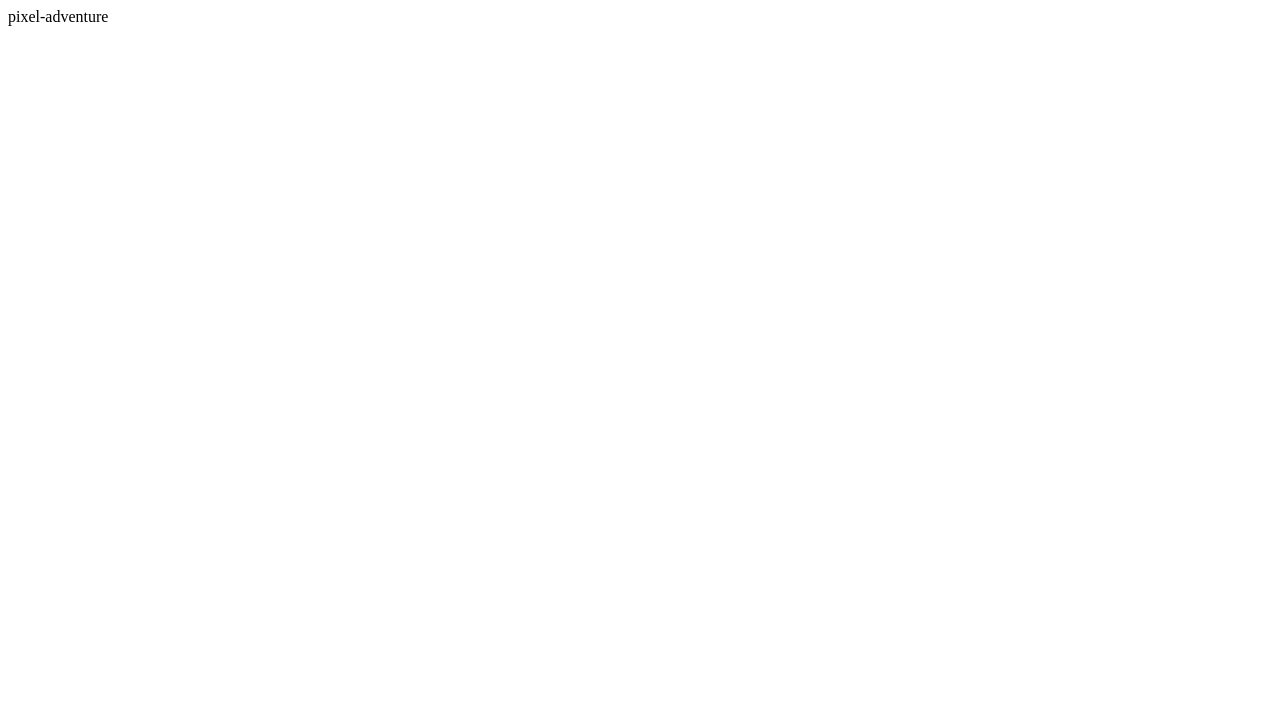
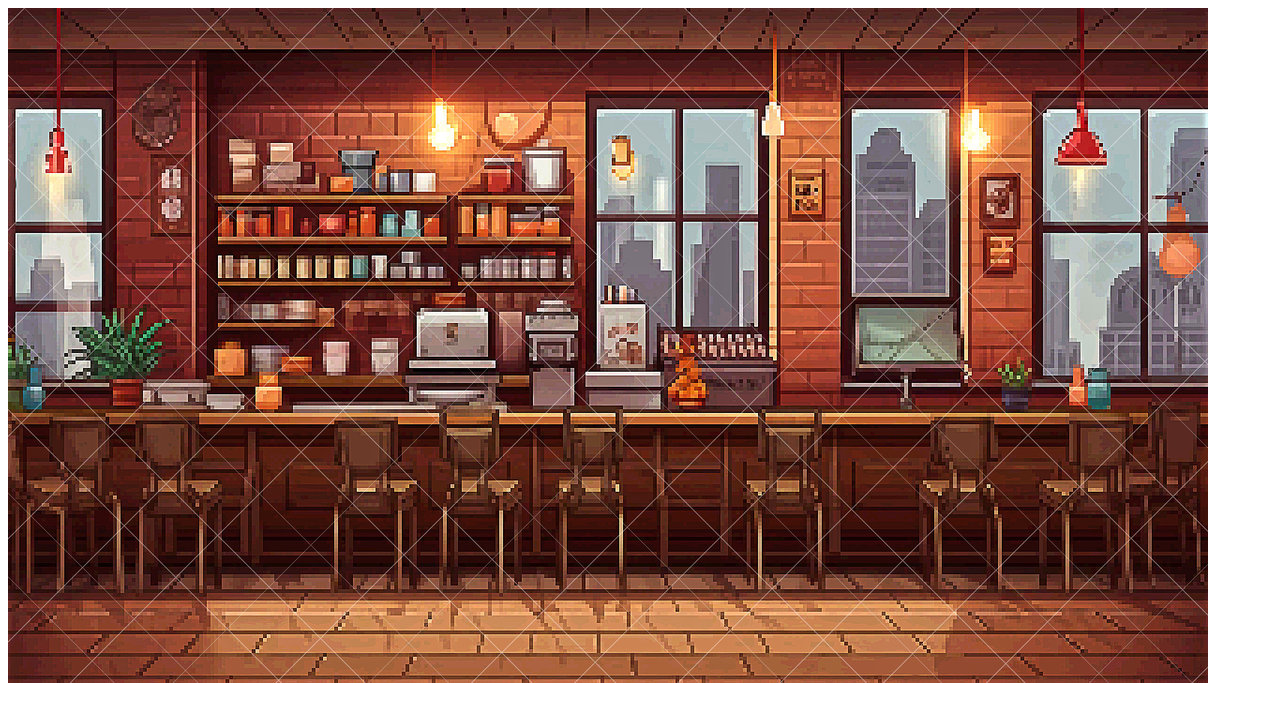
Before and after one commit to lormanzo3/pixel-adventure, a React (Vite) app: page / in a window 1280 px wide. Shown: the top 722 px of the page. Built offline with nearby package versions, Linux system fonts and the light colour scheme.

Commit message:
added the game canvas

```diff
--- a/src/App.tsx
+++ b/src/App.tsx
@@ -1,5 +1,21 @@
+import GameCanvas from "./components/GameCanvas"
+import type { Scene, GameState } from './types/game'
+
+const scene: Scene = {
+  id: "diner",
+  background: "/scenes/diner.jpg",
+  hotspots: []
+ }
+
+const gameState: GameState = {
+  currentScene: "diner",
+  inventory: [],
+  flags: {}
+}
+
+
 function App() {
-  return <div>pixel-adventure</div>
+  return <GameCanvas scene={scene} gameState={gameState} setGameState={() => {}} />
 }
 
 export default App
--- a/src/components/GameCanvas.tsx
+++ b/src/components/GameCanvas.tsx
@@ -1,7 +1,11 @@
-import type { Scene } from '../types/game'
+import type { GameState, Scene } from '../types/game'
 
-function GameCanvas({ scene }: { scene: Scene }) {
-    return <div>hello</div>
+function GameCanvas({ scene, gameState, setGameState }: {
+  scene: Scene
+  gameState: GameState
+  setGameState: (state: GameState) => void
+}) {
+    return <img src={scene.background} />
   }
 
   export default GameCanvas
```
Also changed, not shown: public/scenes/diner.jpg (added).
